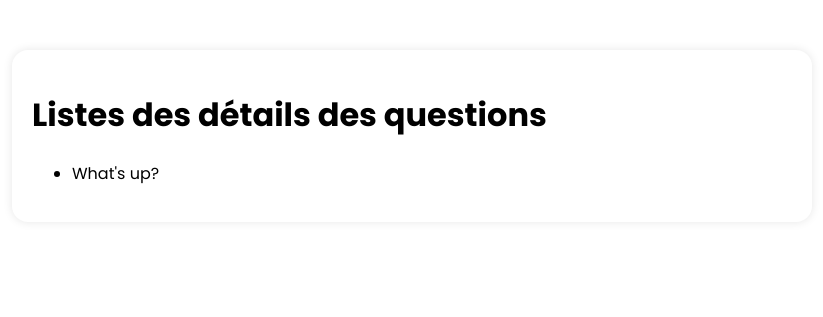
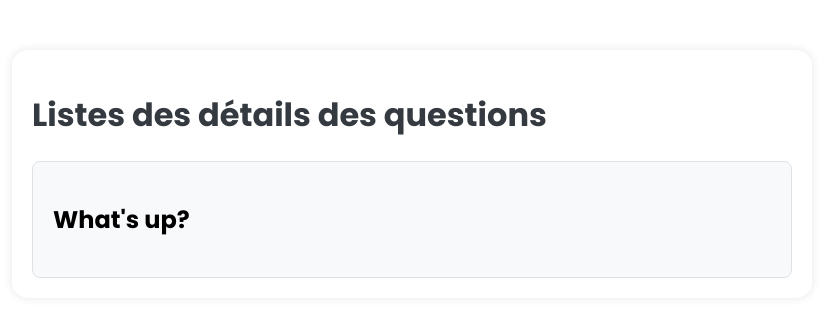
Before and after one commit to regisatl/mysite, a Django app: page /polls/1/ in a window 1280 px wide. Shown: the top 317 px of the page, without its empty margins (228-1051 px from the left). Run offline with Django 5.2, Linux system fonts and the light colour scheme; data comes from the database, SQL or seed files in the repository.

Commit message:
template detail ajouté

```diff
--- a/polls/templates/polls/detail.html
+++ b/polls/templates/polls/detail.html
@@ -32,6 +32,47 @@
             border-radius:1rem;
             margin-top: 50px;
       }
+      h1 {
+            color: #343a40;
+      }
+      .card {
+            padding: 20px;
+            margin-top: 20px;
+            border: 1px solid #dee2e6;
+            border-radius: 0.5rem;
+            background-color: #f8f9fa;
+      }
+
+      ul {
+        list-style: none;
+        padding: 0;
+      }
+
+      li {
+        margin-bottom: 2;
+      }
+
+      a {
+        text-decoration: none;
+        color: #3490dc;
+      }
+
+      a:hover {
+        color: #2779bd;
+        text-decoration: underline;
+      }
+
+      p {
+        color: #4a5568;
+      }
+
+      @media (max-width: 600px) {
+        body {
+            max-width: 400px;
+            margin: 0 auto;
+            font-size: 1rem;
+        }
+      }
     </style>
   </head>
 
@@ -39,9 +80,12 @@
     <div class="container">
       <h1>Listes des détails des questions</h1>
       <div class="card">
-        <ul>
-          <li>{{question}}</li>
-        </ul>
+            <h2>{{ question.question_text }}</h2>
+            <ul>
+            {% for choice in question.choice_set.all %}
+                <li>{{ choice.choice_text }}</li>
+            {% endfor %}
+            </ul>
       </div>
     </div>
   </body>
--- a/polls/templates/polls/index.html
+++ b/polls/templates/polls/index.html
@@ -84,7 +84,7 @@
         <ul>
           {% for question in latest_question_list %}
           <li>
-            <a href="/polls/{{ question.id }}/">{{ question.question_text }}</a>
+            <a href="{% url 'polls:detail' question.id %}">{{ question.question_text }}</a>
           </li>
           {% endfor %}
         </ul>
--- a/polls/views.py
+++ b/polls/views.py
@@ -1,5 +1,5 @@
 from django.http import Http404
-from django.shortcuts import render
+from django.shortcuts import render, get_object_or_404
 from django.template import loader
 from django.http import HttpResponse
 from .models import Question
@@ -18,12 +18,8 @@ def index(request):
 
 
 def detail(request, question_id):
-    try:
-        question = Question.objects.get(pk=question_id)
-    except Question.DoesNotExist:
-        raise Http404("Question does not exist")
+    question = get_object_or_404(Question, pk=question_id)
     return render(request, "polls/detail.html", {"question": question})
-
 
 def results(request, question_id):
     response = "You're looking at the results of question %s."
```
